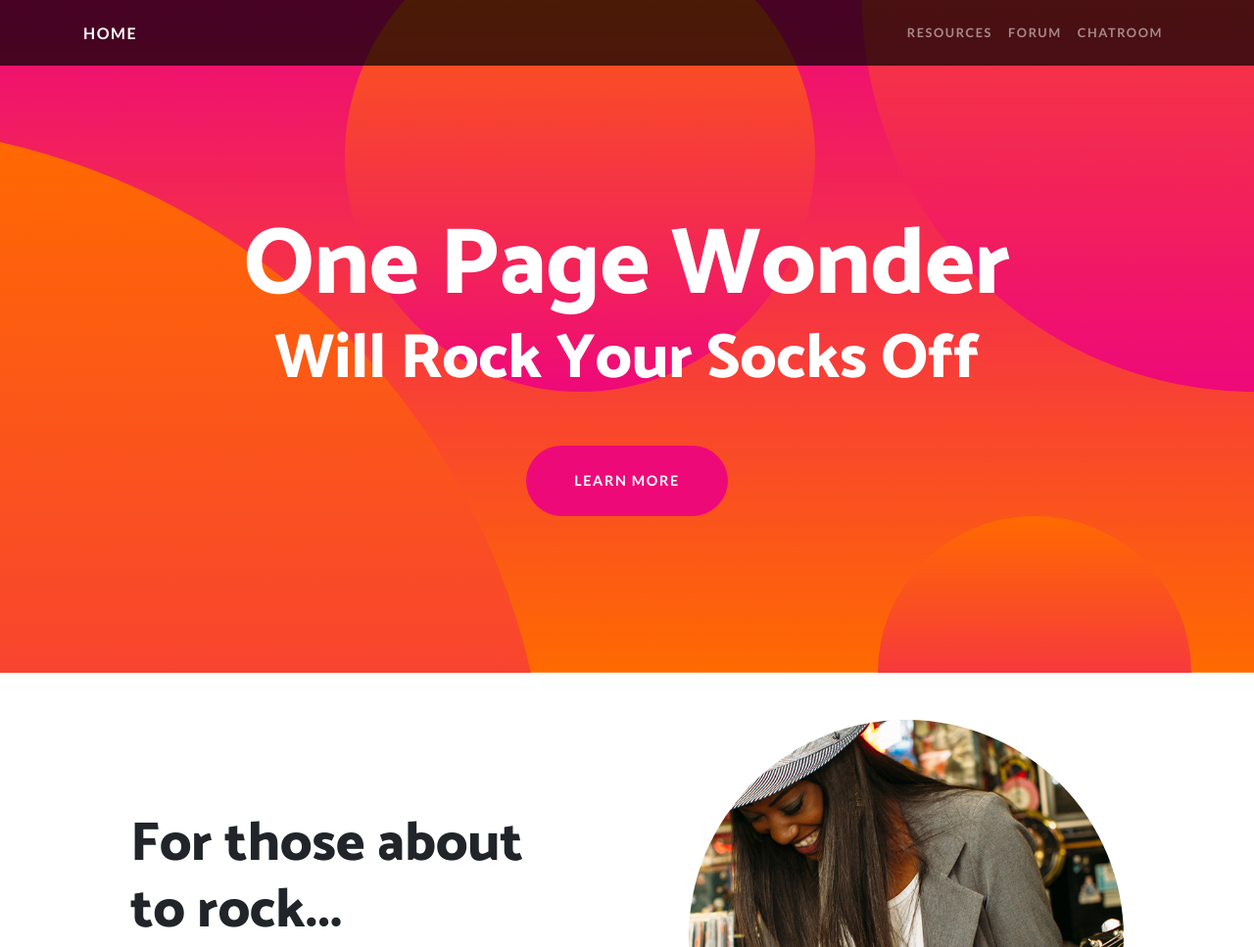
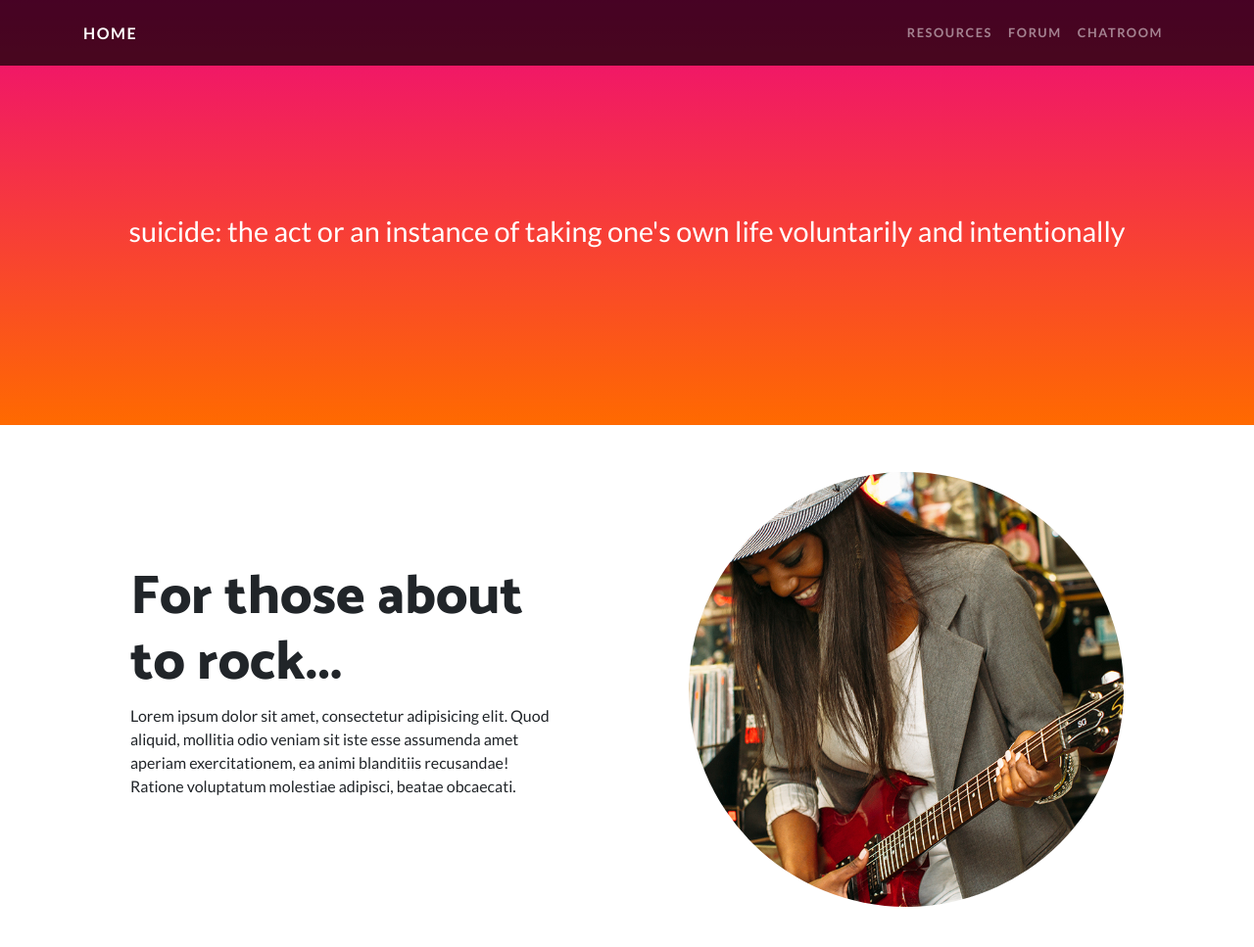
Before and after one commit to Jason27chan/Heart, a website: page index.html in a window 1280 px wide. Shown: the top 967 px of the page at 98% size. Drawn offline with Linux system fonts and the light colour scheme.

Commit message:
definition

```diff
--- a/index.html
+++ b/index.html
@@ -49,16 +49,17 @@
 
     <header class="masthead text-center text-white">
       <div class="masthead-content">
-        <div class="container">
+        <!-- <div class="container">
           <h1 class="masthead-heading mb-0">One Page Wonder</h1>
           <h2 class="masthead-subheading mb-0">Will Rock Your Socks Off</h2>
           <a href="#" class="btn btn-primary btn-xl rounded-pill mt-5">Learn More</a>
-        </div>
+        </div> -->
+        <p style="font-size: 1.8rem"> suicide: the act or an instance of taking one's own life voluntarily and intentionally </p>
       </div>
-      <div class="bg-circle-1 bg-circle"></div>
+      <!-- <div class="bg-circle-1 bg-circle"></div>
       <div class="bg-circle-2 bg-circle"></div>
       <div class="bg-circle-3 bg-circle"></div>
-      <div class="bg-circle-4 bg-circle"></div>
+      <div class="bg-circle-4 bg-circle"></div> -->
     </header>
 
     <section>
```
